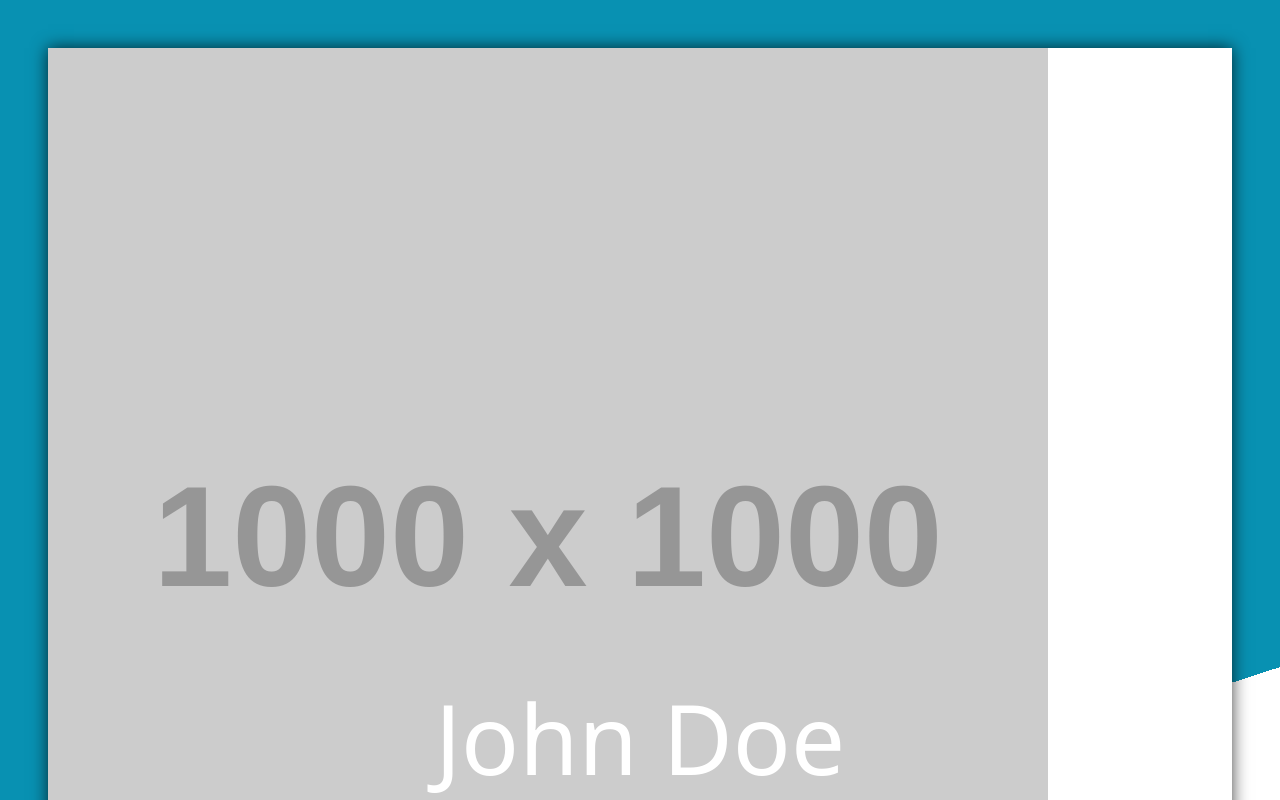
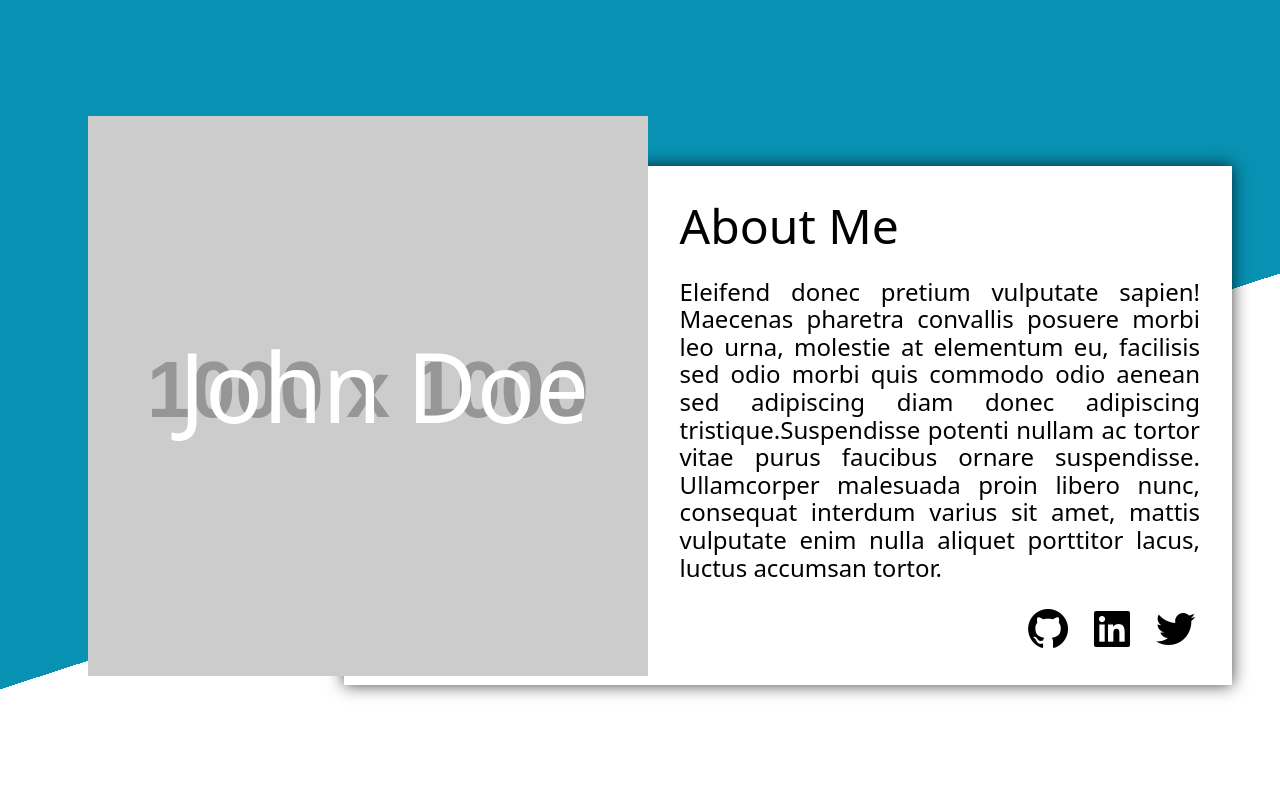
Before and after one commit to LydosSky/odin-homepage, a plain HTML site: page index.html in a window 1280 px wide. Shown: the top 800 px of the page. Drawn offline with nearby package versions, Linux system fonts and the light colour scheme; placeholder pictures from the web are drawn by us.

Commit message:
feat: changes to the about me section

```diff
--- a/styles.css
+++ b/styles.css
@@ -8,9 +8,10 @@
 }
 
 #about-me h1 {
+  width: max-content;
+  height: max-content;
   color: #ffffff;
   text-align: center;
-  width: 100%;
   margin: 0;
   font-weight: 400;
   font-size: 6rem;
@@ -131,6 +132,7 @@
   object-fit: cover;
 }
 
+/* mobile styles */
 @media (max-width: 767px) {
   #about-me .card {
     box-shadow: none;
@@ -229,3 +231,29 @@
     grid-template-columns: repeat(2, 1fr);
   }
 }
+
+/* desktops */
+@media (min-width: 1024px) {
+  #about-me .card {
+    margin-left: 25%;
+    margin-top: 10%;
+    padding: 2rem;
+  }
+
+  #about-me h1 {
+    bottom: 19rem;
+    left: 24rem;
+  }
+
+  #about-me .card img {
+    float: left;
+    width: 35rem;
+    margin-left: -35%;
+    margin-top: -10%;
+    margin-right: 2rem;
+  }
+
+  #my-work {
+    margin-top: 10rem;
+  }
+}
```
